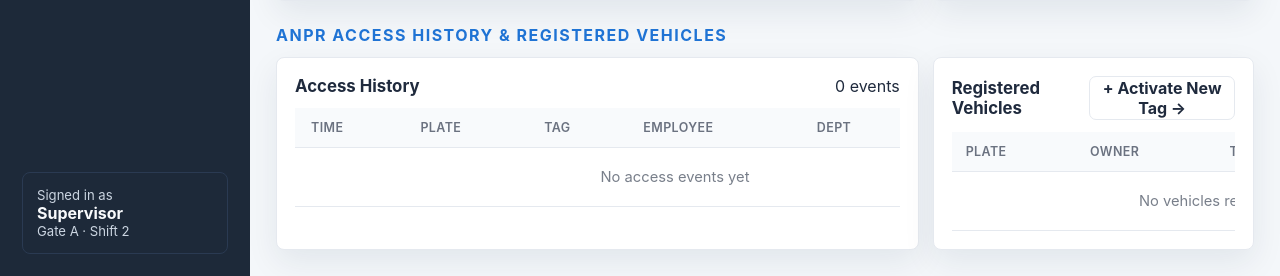
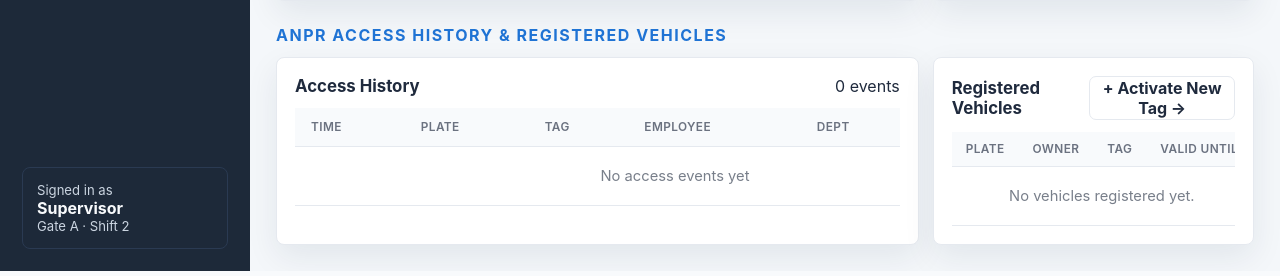
Before and after one commit to sailochan19171/vayaccess-parking, a Flask app: page / in a window 1280 px wide. Shown: the part 1254-1530 px from the top of the page. Run offline with Flask 3, Linux system fonts and the light colour scheme; data comes from the database, SQL or seed files in the repository; data that the repository does not hold is empty; some libraries are stand-ins or nearby versions.

Commit message:
fix(ui): universal table alignment — never let columns squish, no matter how many
The earlier per-table alignment rule was scoped to a hard-coded list of
table IDs and missed every table built since (Visitor, Membership,
Account, Role, Dictionary, LCD, Menu Permission, Role Permission, etc).
On those, "HOST" header wrapped to "HOS T", cell text broke mid-word,
and action buttons stacked vertically.

Replace with a single GENERIC rule that targets every table inside a
.table-wrap:
- width: max-content + min-width: 100% so the table sizes to content
  (forcing horizontal scroll in .table-wrap when it exceeds the panel)
  instead of crushing columns.
- white-space: nowrap on every th + td so headers never split and
  cells stay one-line.
- vertical-align: middle so rows of varying button counts still align.
- td button min-height: 28px so action buttons don't get padded to
  42px and wrap to multiple lines inside narrow action columns.

Works for any number of columns in any section — past, present, future.

Co-Authored-By: Claude Opus 4.7 <noreply@anthropic.com>

```diff
--- a/static/styles.css
+++ b/static/styles.css
@@ -1065,6 +1065,33 @@ td, th, .epc, code, .scan-row dd,
   scrollbar-width: thin;
 }
 
+/* ──────────────────────────────────────────────────────────────────────
+   UNIVERSAL data-table alignment. Every table inside a .table-wrap (which
+   already scrolls horizontally) gets nowrap on its cells, so columns stay
+   one-line and headers never split mid-word (e.g. "HOST" → "HOS T"). When
+   total column width exceeds the panel, the wrap scrolls horizontally
+   instead of crushing columns. Works for ANY number of columns in ANY
+   section — past, present, and future tables.
+   ────────────────────────────────────────────────────────────────────── */
+.table-wrap > table {
+  width: max-content;   /* size to content, then .table-wrap scrolls */
+  min-width: 100%;      /* but at least fill the wrap when there's space  */
+}
+.table-wrap > table th,
+.table-wrap > table td {
+  white-space: nowrap;
+  vertical-align: middle;
+}
+/* Compact action buttons inside table rows (Edit/Delete/QR/etc.) — the
+   global button min-height 42px is way too tall for inline row actions. */
+.table-wrap > table td button {
+  min-height: 28px;
+  line-height: 1;
+}
+/* The single-line constraint on headers + first-cell breathing room so
+   things never look cramped. */
+.table-wrap > table thead th { padding: 10px 14px; font-size: 0.74rem; }
+
 /* Reusable table paginator (injected by paginate() after each .table-wrap). */
 .tbl-paginator {
   display: flex;
```
